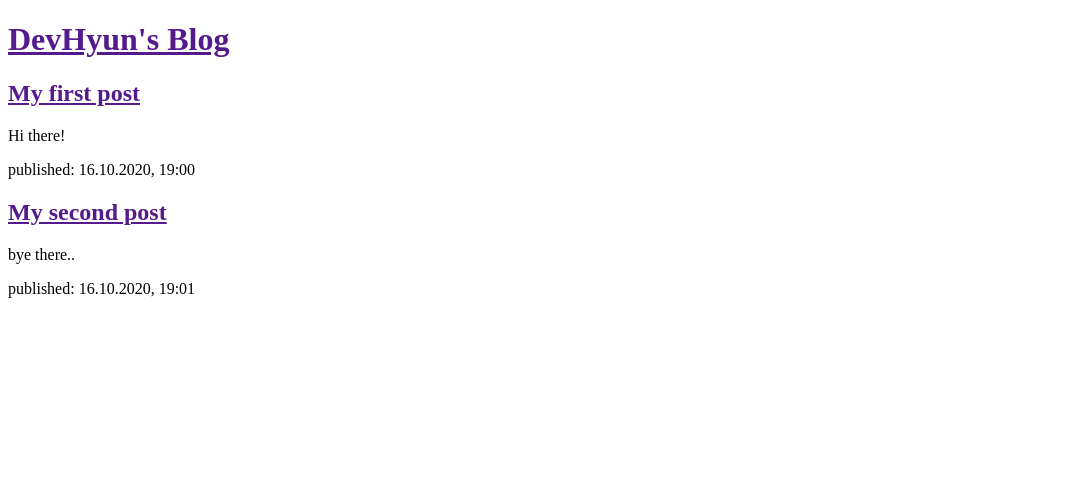
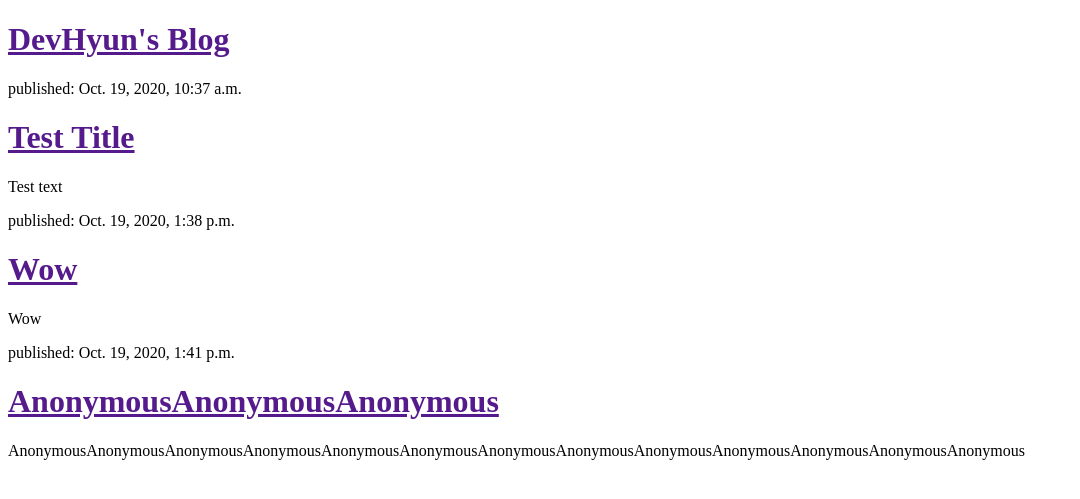
Before and after one commit to jnhn333/DevhyunDjangoBlog, a Django app: page / in a window 1280 px wide. Shown: the top 499 px of the page, without its empty margins (0-1080 px from the left). Run offline with Django 3.2, Linux system fonts and the light colour scheme; data comes from the database, SQL or seed files in the repository; both versions use the stored data as it was after the commit.

Commit message:
Templates Change use for loog, post

```diff
--- a/Blog/templates/Blog/post_list.html
+++ b/Blog/templates/Blog/post_list.html
@@ -7,17 +7,12 @@
         <div>
             <h1><a href="">DevHyun's Blog</a></h1>
         </div>
-
+        {% for post in posts %}
         <div>
-            <h2><a href="">My first post</a></h2>
-            <p>Hi there!</p>
-            <p>published: 16.10.2020, 19:00</p>
+            <p>published: {{ post.published_date }}</p>
+            <h1><a href="">{{ post.title }}</a></h1>
+            <p>{{ post.text|linebreaksbr }}</p>
         </div>
-
-        <div>
-            <h2><a href="">My second post</a></h2>
-            <p>bye there..</p>
-            <p>published: 16.10.2020, 19:01</p>
-        </div>
+        {% endfor %}
     </body>
 </html>
--- a/Blog/views.py
+++ b/Blog/views.py
@@ -1,6 +1,8 @@
 from django.shortcuts import render
-
+from django.utils import timezone
+from .models import Post
 # Create your views here.
 
 def post_list(request):
-    return render(request, 'blog/post_list.html', {})
+    posts = Post.objects.filter(published_date__lte=timezone.now()).order_by('published_date')
+    return render(request, 'blog/post_list.html', {'posts': posts})
--- a/DevhyunDjangoBlog/settings.py
+++ b/DevhyunDjangoBlog/settings.py
@@ -20,7 +20,7 @@ BASE_DIR = Path(__file__).resolve().parent.parent
 
 # Quick-start development settings - unsuitable for production
 # See https://docs.djangoproject.com/en/3.1/howto/deployment/checklist/
-
+# with open("/home/devhyun/DevhyunDjangoBlog/secret.json","r") as f:
 with open("secret.json") as f:
     secrets = json.loads(f.read())
 def get_secret(setting, secrets=secrets):
```
Also changed, not shown: db.sqlite3.
